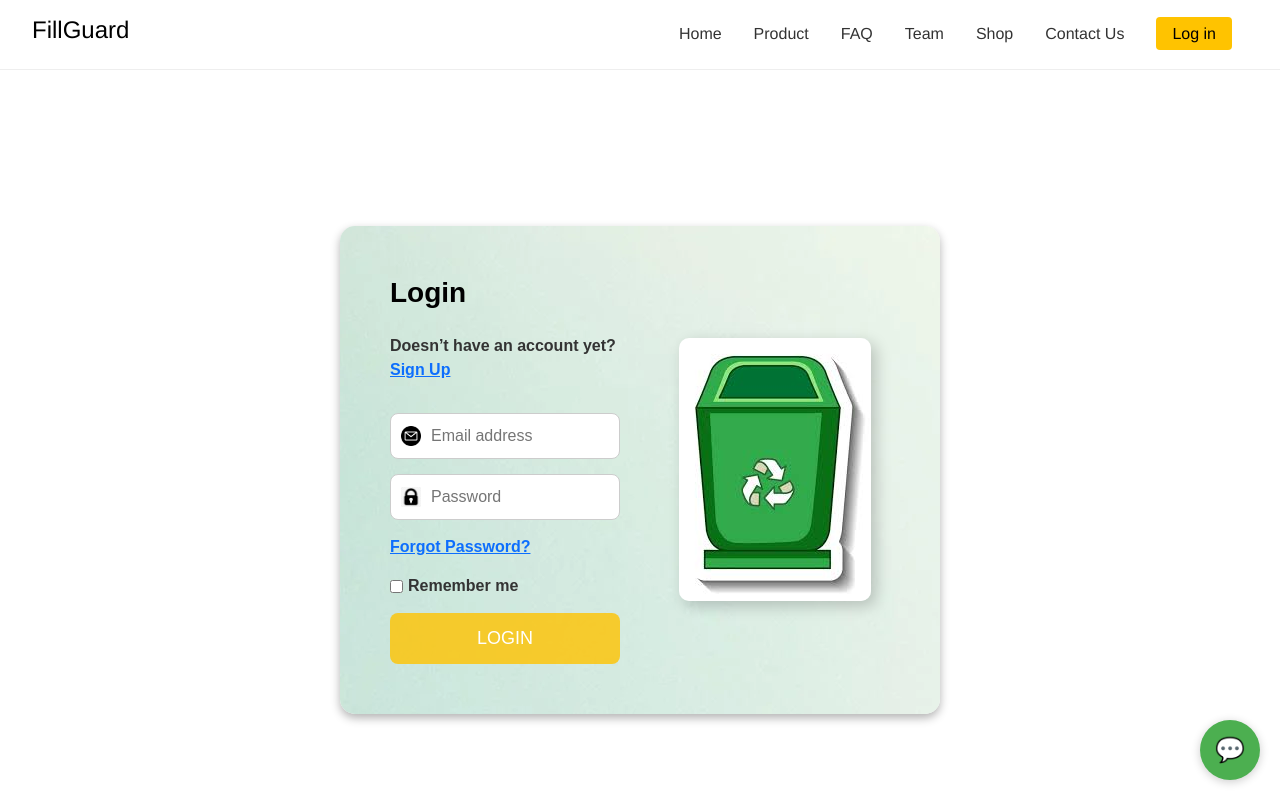
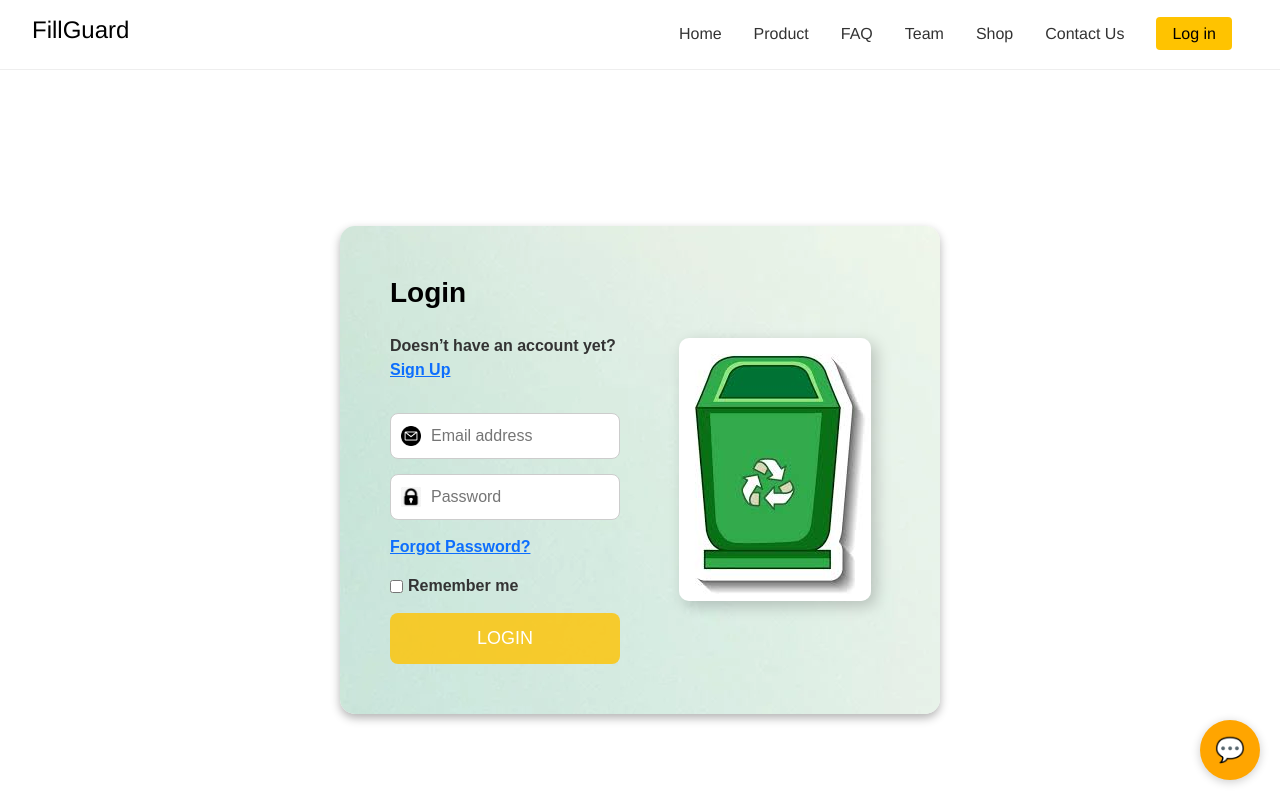
Before and after one commit to FillGuard-SE31/Fill-Guard, a React (Create React App) app in the folder frontend/homepage/: page /login in a window 1280 px wide. Shown: the top 800 px of the page. Built offline with nearby package versions, Linux system fonts and the light colour scheme; the HTML template or start-up script is replaced by a standard one.

Commit message:
ChatBot design changes
Changed colour and some stuff

```diff
--- a/frontend/homepage/src/styles/ChatBot.css
+++ b/frontend/homepage/src/styles/ChatBot.css
@@ -3,7 +3,7 @@
     position: fixed;
     bottom: 20px;
     right: 20px;
-    background-color: #4CAF50;
+    background-color: #ffa500;
     color: white;
     border: none;
     border-radius: 50%;
@@ -39,7 +39,7 @@
   }
 
   .chat-header {
-    background-color: #4CAF50;
+    background-color: #ffa500;
     color: white;
     padding: 15px;
     font-weight: bold;
@@ -120,7 +120,7 @@
   }
 
   .chat-input-container button {
-    background-color: #4CAF50;
+    background-color: #ffa500;
     color: white;
     border: none;
     border-radius: 20px;
```
